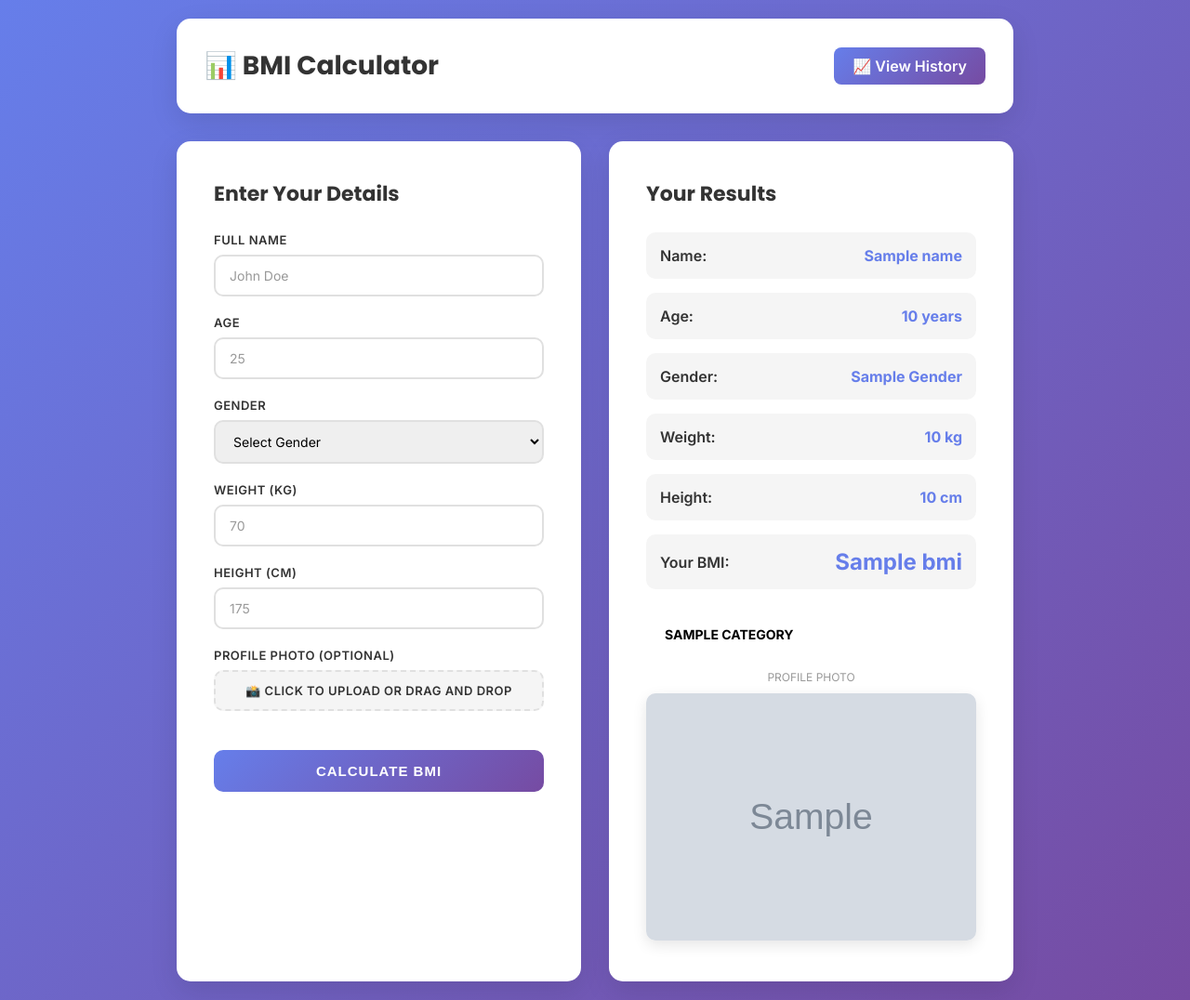
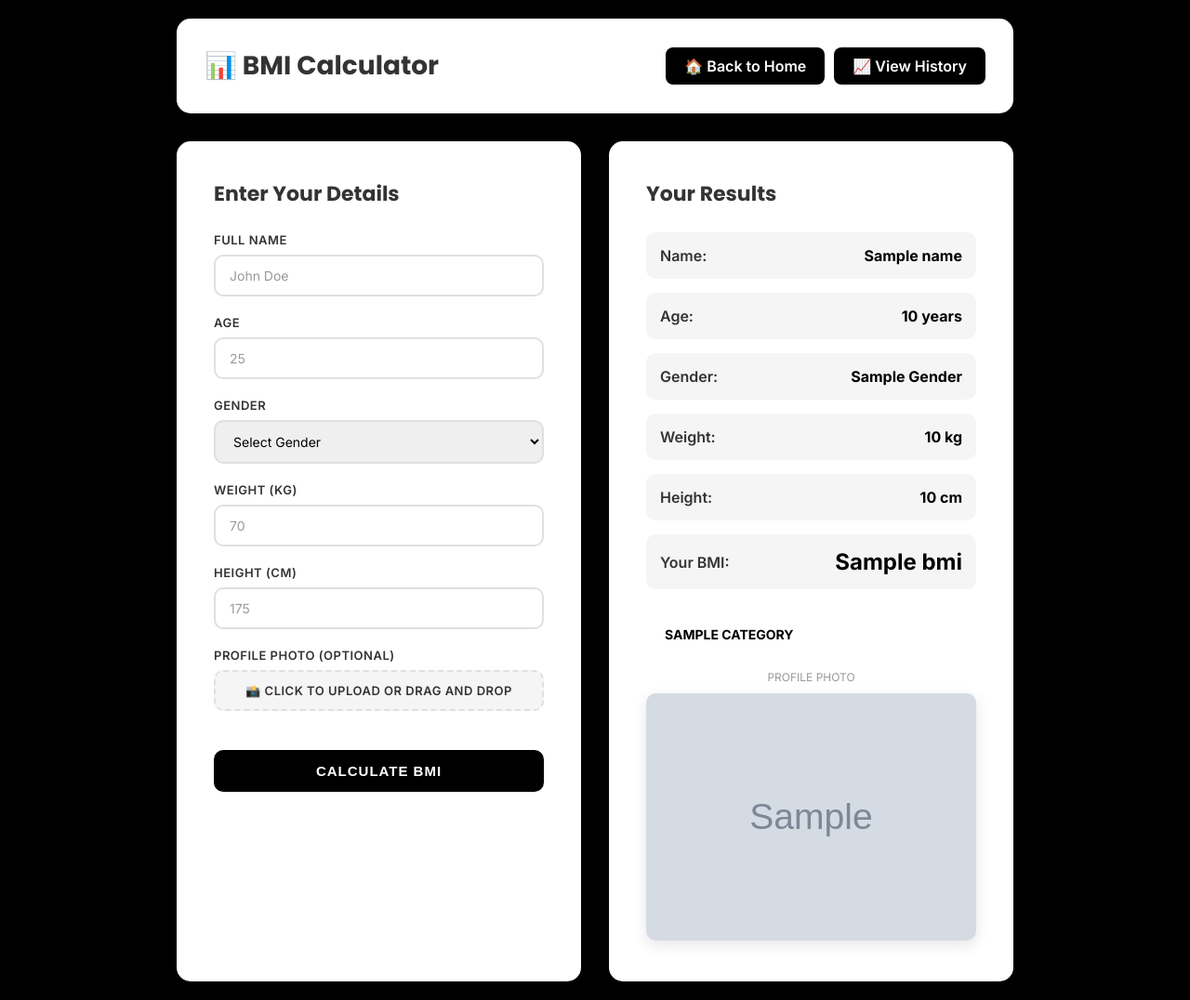
Before and after one commit to IskandarAbdullah/ISKApp, a Flask app: template templates/bmi.html in a window 1280 px wide. Shown: the whole page at 93% size. Run offline with Flask 3, Linux system fonts and the light colour scheme; the template is opened without the code that fills it: most values are stand-ins (such as "Sample title", 1, 10 or a date in 2020); grey boxes marked "Sample" are stand-in pictures.

Commit message:
Update color scheme to black for consistency across all templates

```diff
--- a/templates/bmi.html
+++ b/templates/bmi.html
@@ -14,7 +14,7 @@
 
         body {
             font-family: 'Inter', sans-serif;
-            background: linear-gradient(135deg, #667eea 0%, #764ba2 100%);
+            background: linear-gradient(135deg, #000000 0%, #000000 100%);
             min-height: 100vh;
             padding: 20px;
         }
@@ -43,7 +43,7 @@
         }
 
         .header a {
-            background: linear-gradient(135deg, #667eea 0%, #764ba2 100%);
+            background: linear-gradient(135deg, #000000 0%, #000000 100%);
             color: white;
             padding: 10px 20px;
             border-radius: 8px;
@@ -105,7 +105,7 @@
         .form-group input:focus,
         .form-group select:focus {
             outline: none;
-            border-color: #667eea;
+            border-color: #000000;
             box-shadow: 0 0 0 3px rgba(102, 126, 234, 0.1);
         }
 
@@ -116,7 +116,7 @@
         .submit-btn {
             width: 100%;
             padding: 14px;
-            background: linear-gradient(135deg, #667eea 0%, #764ba2 100%);
+            background: linear-gradient(135deg, #000000 0%, #000000 100%);
             color: white;
             border: none;
             border-radius: 10px;
@@ -161,8 +161,8 @@
 
         .file-input-label:hover {
             background: #f0f0f0;
-            border-color: #667eea;
-            color: #667eea;
+            border-color: #000000;
+            color: #000000;
         }
 
         .result-card {
@@ -196,7 +196,7 @@
         }
 
         .result-item span {
-            color: #667eea;
+            color: #000000;
             font-weight: 700;
             font-size: 16px;
         }
@@ -249,7 +249,10 @@
     <div class="container">
         <div class="header">
             <h1>📊 BMI Calculator</h1>
-            <a href="/bmi_history">📈 View History</a>
+            <div style="display: flex; gap: 10px;">
+                <a href="/">🏠 Back to Home</a>
+                <a href="/bmi_history">📈 View History</a>
+            </div>
         </div>
 
         <div class="content">
```
Also changed, not shown: templates/Home.html (+7 -7 lines), templates/about.html (+4 -4 lines), templates/bmi_history.html (+6 -6 lines), templates/error.html (+4 -4 lines), templates/signup.html (+6 -6 lines).
